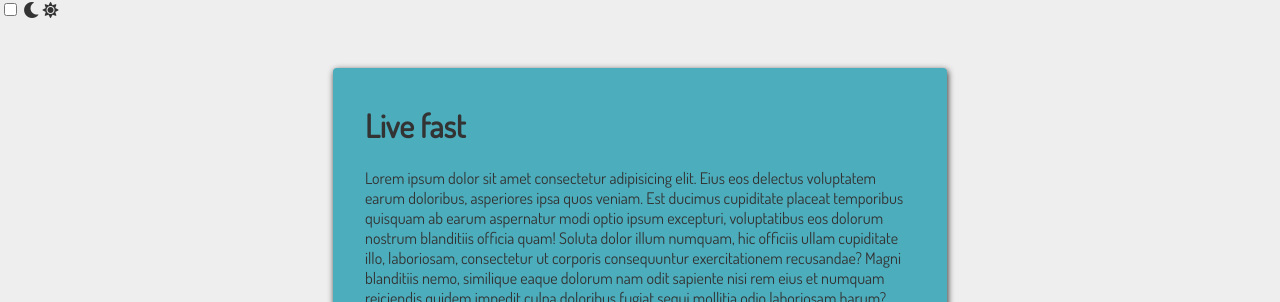
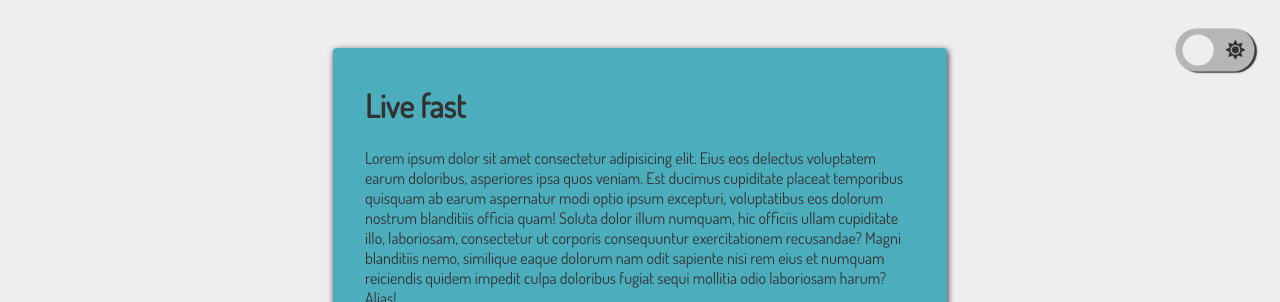
Before and after one commit to HenriBresteau/darmode, a website: page index.html in a window 1280 px wide. Shown: the top 302 px of the page. Drawn offline with Linux system fonts and the light colour scheme.

Commit message:
style dark-mode

```diff
--- a/index.html
+++ b/index.html
@@ -17,7 +17,7 @@
 
    <div class="toggle">
      <input type="checkbox" class="checkbox" id="dark-mode">
-     <label for="dark-mode">
+     <label for="dark-mode" class="label">
        <i class="fas fa-moon"></i>
        <i class="fas fa-sun"></i>
        <div class="ball"></div>
--- a/style.css
+++ b/style.css
@@ -19,4 +19,43 @@ main {
     height: 280px;
     border-radius: 4px;
 }
+.toggle {
+    position: absolute;
+    right: 2rem;
+    top: 2rem;
+}
+.checkbox {
+    display: none;
+}
+.label {
+    height: 26px;
+    width: 50px;
+    background: rgb(182, 182, 182);
+    padding: 5px 8px;
+    border-radius: 50px;
+    cursor: pointer;
+    display: flex;
+    align-items: center;
+    justify-content: space-between ;
+    position: relative;
+    transform: scale(1.2);
+    box-shadow: 2px 1px 1px #333;
+}
+.label .ball {
+    background: #eee;
+    border-radius: 50%;
+    height: 26px;
+    width: 26px;
+    position: absolute;
+    top: 5px;
+    left: 6px;
+    transform: translateX(0px);
+    transition: transform 0.4s cubic-bezier(0.39, -1.12, .35, 1.78);
+}
+.checkbox:checked + .label .ball  {
+    transform: translateX(29px);
+}
+.fa-moon {
+    color: #333;
+}
 /*# sourceMappingURL=style.css.map */
```
